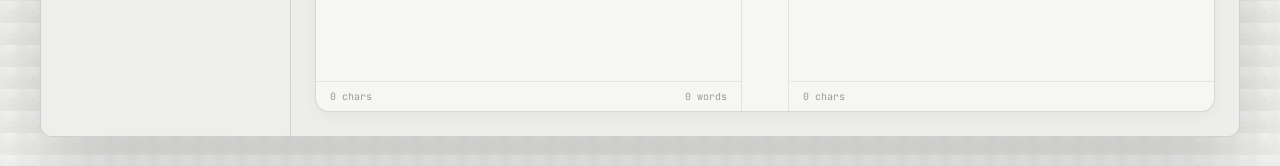
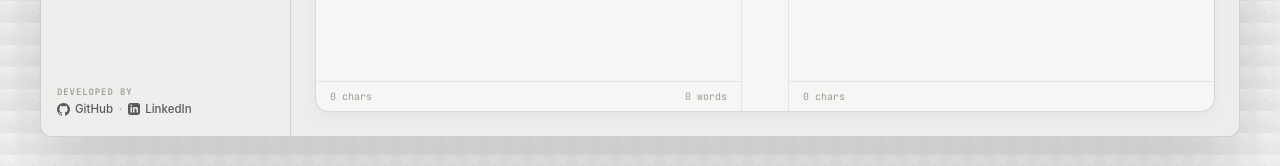
Before and after one commit to kevinpradith/stele, a Next.js app: page / in a window 1280 px wide. Shown: the part 615-781 px from the top of the page. Built offline with nearby package versions, Linux system fonts and the light colour scheme.

Commit message:
feat: add Sidebar component and global styles for Stelegraphy guide

```diff
--- a/src/app/globals.css
+++ b/src/app/globals.css
@@ -458,6 +458,51 @@
   line-height: 1.5;
 }
 
+.sidebar-footer {
+  margin-top: auto;
+  padding-top: 16px;
+  display: flex;
+  flex-direction: column;
+  gap: 4px;
+}
+
+.credit-label {
+  font-family: var(--mono);
+  font-size: 9px;
+  font-weight: 600;
+  text-transform: uppercase;
+  letter-spacing: 0.1em;
+  color: var(--text-3);
+}
+
+.credit-links {
+  display: flex;
+  align-items: center;
+  gap: 6px;
+}
+
+.credit-link {
+  display: flex;
+  align-items: center;
+  gap: 5px;
+  font-size: 11.5px;
+  font-weight: 500;
+  color: var(--text-2);
+  text-decoration: none;
+  transition: color 250ms var(--ease-out);
+}
+
+.credit-link:hover {
+  color: var(--text-1);
+  text-decoration: underline;
+  text-underline-offset: 3px;
+}
+
+.credit-dot {
+  font-size: 11px;
+  color: var(--text-3);
+}
+
 /* ══════════════════════════════════════════════════════════════
    MAIN CONTENT
    ══════════════════════════════════════════════════════════════ */
--- a/src/components/Sidebar.tsx
+++ b/src/components/Sidebar.tsx
@@ -28,6 +28,25 @@
           </div>
         </div>
       </div>
+
+      <div className="sidebar-footer">
+        <span className="credit-label">Developed by</span>
+        <div className="credit-links">
+          <a href="https://github.com/kevinpradith" target="_blank" rel="noopener noreferrer" className="credit-link">
+            <svg viewBox="0 0 24 24" width="13" height="13" fill="currentColor">
+              <path d="M12 0c-6.626 0-12 5.373-12 12 0 5.302 3.438 9.8 8.207 11.387.599.111.793-.261.793-.577v-2.234c-3.338.726-4.033-1.416-4.033-1.416-.546-1.387-1.333-1.756-1.333-1.756-1.089-.745.083-.729.083-.729 1.205.084 1.839 1.237 1.839 1.237 1.07 1.834 2.807 1.304 3.492.997.107-.775.418-1.305.762-1.604-2.665-.305-5.467-1.334-5.467-5.931 0-1.311.469-2.381 1.236-3.221-.124-.303-.535-1.524.117-3.176 0 0 1.008-.322 3.301 1.23.957-.266 1.983-.399 3.003-.404 1.02.005 2.047.138 3.006.404 2.291-1.552 3.297-1.23 3.297-1.23.653 1.653.242 2.874.118 3.176.77.84 1.235 1.911 1.235 3.221 0 4.609-2.807 5.624-5.479 5.921.43.372.823 1.102.823 2.222v3.293c0 .319.192.694.801.576 4.765-1.589 8.199-6.086 8.199-11.386 0-6.627-5.373-12-12-12z"/>
+            </svg>
+            GitHub
+          </a>
+          <span className="credit-dot">·</span>
+          <a href="https://www.linkedin.com/in/kevinpradith/" target="_blank" rel="noopener noreferrer" className="credit-link">
+            <svg viewBox="0 0 24 24" width="12" height="12" fill="currentColor">
+              <path d="M19 0h-14c-2.761 0-5 2.239-5 5v14c0 2.761 2.239 5 5 5h14c2.762 0 5-2.239 5-5v-14c0-2.761-2.238-5-5-5zm-11 19h-3v-11h3v11zm-1.5-12.268c-.966 0-1.75-.79-1.75-1.764s.784-1.764 1.75-1.764 1.75.79 1.75 1.764-.783 1.764-1.75 1.764zm13.5 12.268h-3v-5.604c0-3.368-4-3.113-4 0v5.604h-3v-11h3v1.765c1.396-2.586 7-2.777 7 2.476v6.759z"/>
+            </svg>
+            LinkedIn
+          </a>
+        </div>
+      </div>
     </aside>
   );
 }
```
